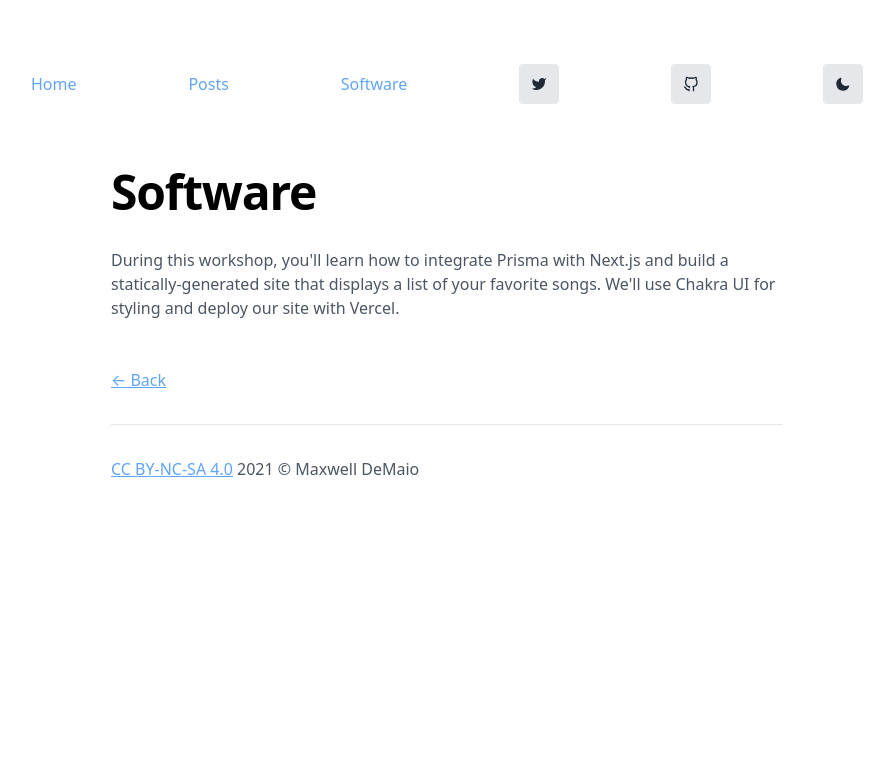
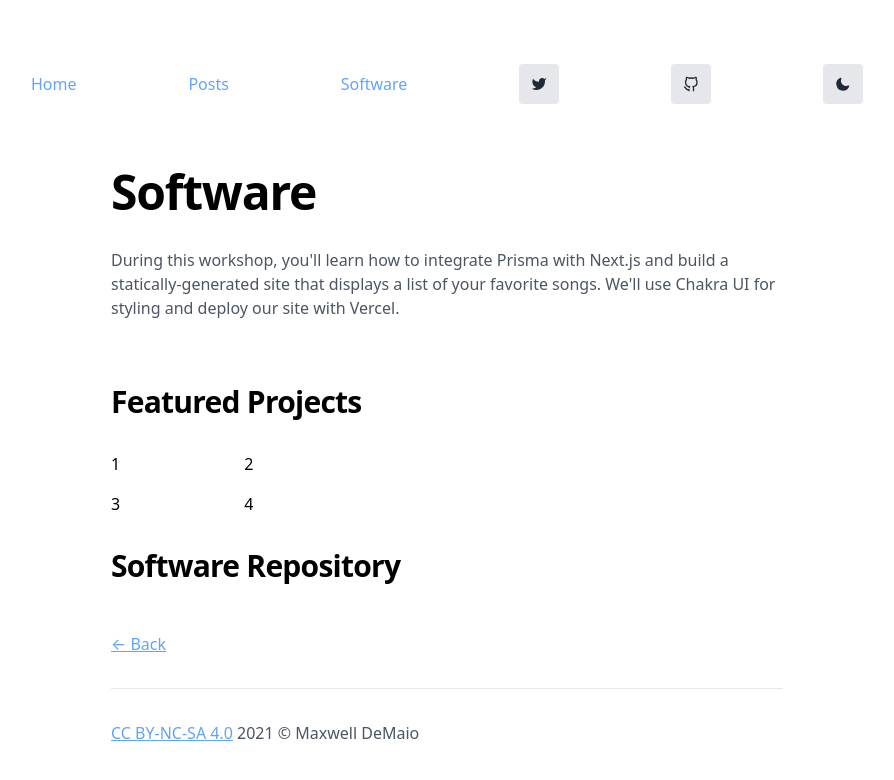
Before and after one commit to maxdemaio/max-nextjs, a Next.js app: page /software in a window 1280 px wide. Shown: the top 780 px of the page, without its empty margins (193-1087 px from the left). Built offline with nearby package versions, Linux system fonts and the light colour scheme; what @tailwindcss/typography would draw is missing.

Commit message:
start feat proj grid, fix index alignment

```diff
--- a/pages/index.js
+++ b/pages/index.js
@@ -2,13 +2,11 @@ import Container from '@/components/Container';
 import Image from 'next/image';
 
 export default function Home() {
-  const siteTitle = "Max DeMaio";
-
   return (
       <Container>
         <div className="text-lg flex flex-col justify-center items-start max-w-2xl mx-auto mb-16">
-          <div className="header-section flex items-center justify-center flex-wrap mb-6">
-            <div className="flex-1 header-frame pr-2 pb-2">
+          <div className="header-section flex items-center justify-center flex-wrap mb-10">
+            <div className="flex-1 header-frame pr-4 pb-4">
               <h1 className="select-none font-bold text-3xl md:text-5xl tracking-tight text-black dark:text-white">
                   Maxwell DeMaio
               </h1>
@@ -17,7 +15,7 @@ export default function Home() {
               </h2>
             </div>
 
-            <div className="image-frame pr-2 pb-2">
+            <div className="image-frame">
               <Image
                 priority
                 src="/images/me.jpg"
--- a/pages/software/index.js
+++ b/pages/software/index.js
@@ -12,7 +12,19 @@ export default function Software() {
                     During this workshop, you'll learn how to integrate Prisma with Next.js and build a statically-generated site that displays a list of your favorite songs. We'll use Chakra UI for styling and deploy our site with Vercel.
                 </p>
             </section>
+            <section>
+                    <h2 className="font-bold text-3xl tracking-tight mb-8 mt-8 text-black dark:text-white">Featured Projects</h2>
+                    <div className="grid auto-cols-max grid-cols-2 gap-4">
+                        <div>1</div>
+                        <div>2</div>
+                        <div>3</div>
+                        <div>4</div>
+                    </div>
+            </section>
 
+            <section>
+                    <h2 className="font-bold text-3xl tracking-tight mb-8 mt-8 text-black dark:text-white">Software Repository</h2>
+            </section>
             <footer className="flex flex-col justify-center items-start max-w-2xl mx-auto w-full mt-4">
                 <Link href="/">
                     <a className="underline text-blue-400 hover:text-blue-600">← Back</a>
```
